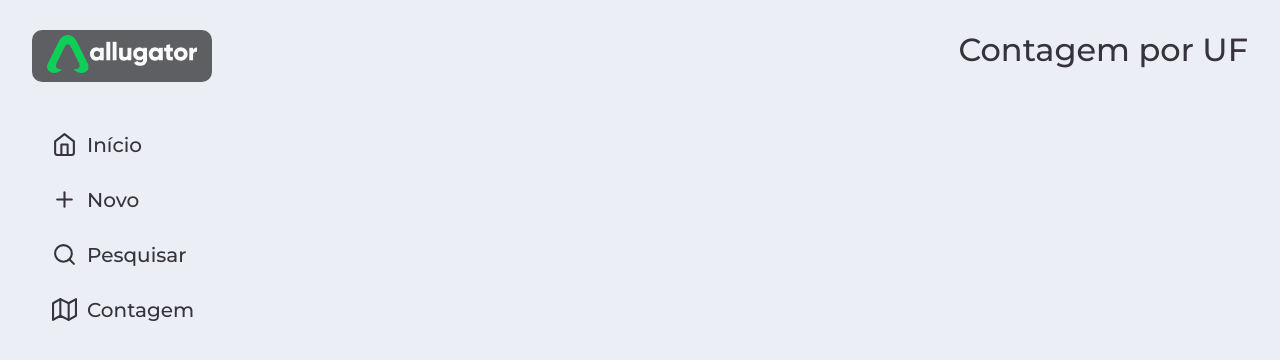
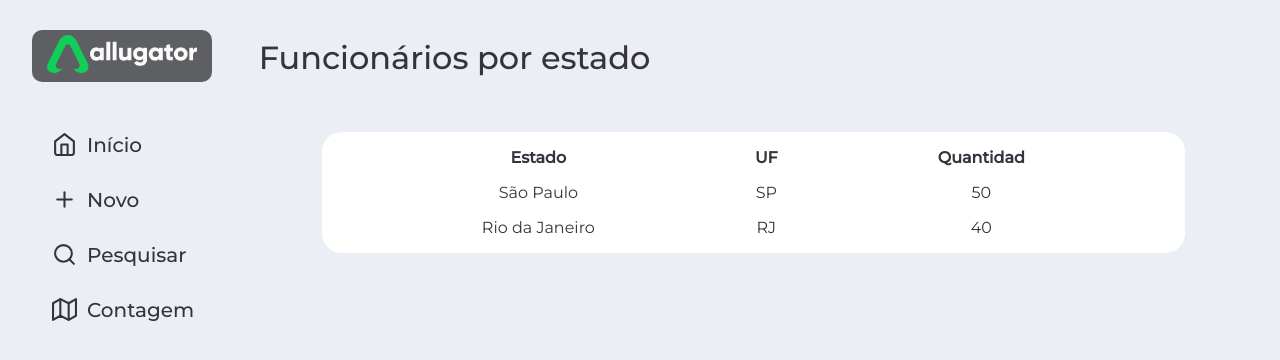
Before and after one commit to EdersonDav/Employees-Client, a React (Create React App) app: page /count in a window 1280 px wide. Shown: the top 360 px of the page. Built offline with nearby package versions, Linux system fonts and the light colour scheme.

Commit message:
Pagina de contagem de funcionarios por uf

```diff
--- a/src/components/Card/styled.ts
+++ b/src/components/Card/styled.ts
@@ -25,6 +25,7 @@ export const Content = styled.div`
     font-size: 19px;
     border-collapse: separate;
     border-spacing: 0 1.2em;
+
     span{
       font-weight:500;
     }
--- a/src/pages/CountUF/index.tsx
+++ b/src/pages/CountUF/index.tsx
@@ -1,15 +1,34 @@
 import React from "react";
 
 import Menu from '../../components/Menu'
-import { Container } from './styled'
+import { Container, Content } from './styled'
 
-const CountUF: React.FC = () => {
+const Dashboard: React.FC = () => {
   return (
     <Container>
       <Menu />
-      <h1>Contagem por UF</h1>
+      <Content>
+        <h1>Funcionários por estado</h1>
+        <table>
+          <tr>
+            <th>Estado</th>
+            <th>UF</th>
+            <th>Quantidad</th>
+          </tr>
+          <tr>
+            <td>São Paulo</td>
+            <td>SP</td>
+            <td>50</td>
+          </tr>
+          <tr>
+            <td>Rio da Janeiro</td>
+            <td>RJ</td>
+            <td>40</td>
+          </tr>
+        </table>
+      </Content>
     </Container>
   )
 };
 
-export default CountUF;
+export default Dashboard;
--- a/src/pages/CountUF/styled.ts
+++ b/src/pages/CountUF/styled.ts
@@ -9,4 +9,20 @@ export const Container = styled.div`
 export const Content = styled.div`
   width: 100%;
   padding-left: 20px;
+  position: relative;
+  h1{
+    margin-bottom: 55px;
+    margin-top: 8px;
+  }
+  table{
+    margin: auto;
+    border-radius: 20px;
+    background-color:#fff;
+    border-collapse: separate;
+    border-spacing: 10em 1em;
+    tr{
+      text-align: center;
+    }
+
+  }
 `;
```
